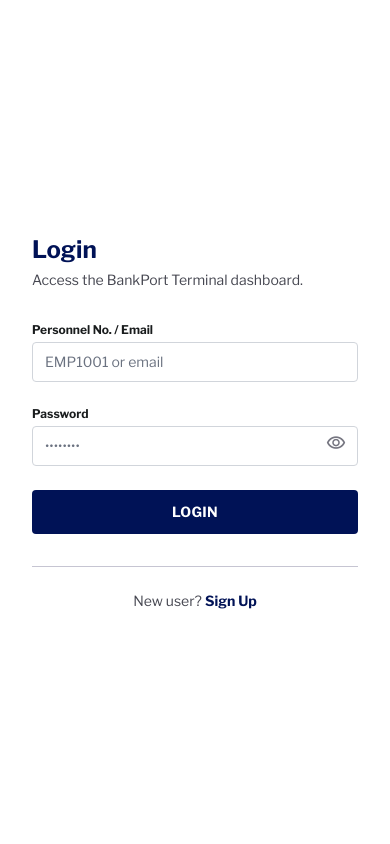
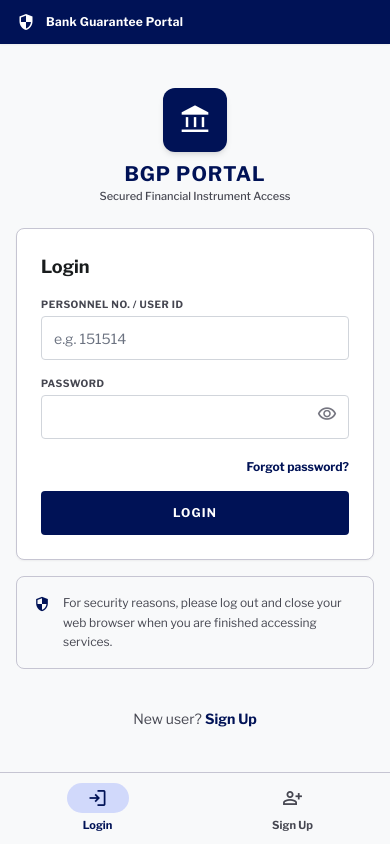
Before and after one commit to adarshmohit9334/Internship-Project, a Flask app: page /login in a window 390 px wide. Run offline with Flask 3, Linux system fonts and the light colour scheme; some libraries are stand-ins or nearby versions.

Commit message:
Customize mobile login page layout to match design mockup screenshot

```diff
--- a/bg_portal/templates/auth/login.html
+++ b/bg_portal/templates/auth/login.html
@@ -58,8 +58,15 @@
         }
     </style>
 </head>
-<body class="min-h-screen w-full flex items-stretch overflow-y-auto">
-    <!-- Left Panel: Brand Anchor -->
+<body class="min-h-screen w-full flex flex-col md:flex-row items-stretch overflow-y-auto bg-surface">
+
+    <!-- Mobile view header -->
+    <div class="md:hidden w-full bg-[#001256] text-white flex items-center px-4 py-3 gap-2.5 z-50 shadow-sm">
+        <span class="material-symbols-outlined text-[20px]" style="font-variation-settings: 'FILL' 0;">security</span>
+        <span class="text-xs font-bold tracking-wide">Bank Guarantee Portal</span>
+    </div>
+
+    <!-- Left Panel: Brand Anchor (Desktop only) -->
     <div class="hidden md:flex md:w-1/2 bg-primary-container items-center justify-center relative overflow-hidden">
         <div class="absolute inset-0 opacity-10 pointer-events-none" style="background-image: radial-gradient(#ffffff 0.5px, transparent 0.5px); background-size: 24px 24px;"></div>
         <div class="z-10 text-center px-8 max-w-md">
@@ -90,12 +97,29 @@
     </div>
 
     <!-- Right Panel: Transactional Form -->
-    <div class="w-full md:w-1/2 bg-white flex items-center justify-center p-8 overflow-y-auto">
-        <div class="w-full max-w-[360px]">
-            <div class="mb-8">
+    <div class="w-full md:w-1/2 flex flex-col items-center justify-center px-4 py-8 sm:px-8 overflow-y-auto min-h-[calc(100vh-44px)] md:min-h-screen bg-surface">
+        <div class="w-full max-w-[360px] pb-20 md:pb-0">
+
+            <!-- Mobile logo header -->
+            <div class="md:hidden flex flex-col items-center mt-2 mb-6">
+                <div class="w-16 h-16 bg-[#001256] rounded-xl flex items-center justify-center shadow-md mb-3">
+                    <span class="material-symbols-outlined text-[32px] text-white" style="font-variation-settings: 'FILL' 1;">account_balance</span>
+                </div>
+                <h1 class="text-xl font-bold text-[#001256] tracking-wider leading-none">BGP PORTAL</h1>
+                <p class="text-[11px] text-on-surface-variant font-medium mt-1">Secured Financial Instrument Access</p>
+            </div>
+
+            <!-- Title (Desktop only) -->
+            <div class="hidden md:block mb-8">
                 <h2 class="font-h1 text-2xl text-primary font-bold mb-1">Login</h2>
                 <p class="font-body-md text-sm text-on-surface-variant">Access the BankPort Terminal dashboard.</p>
             </div>
+
+            <!-- Login Card Container -->
+            <div class="bg-white md:bg-transparent border border-outline-variant md:border-0 rounded-lg p-6 md:p-0 shadow-sm md:shadow-none mb-4">
+
+                <!-- Card Header (Mobile only) -->
+                <h2 class="md:hidden text-lg font-bold text-on-surface mb-4">Login</h2>
 
                 <!-- Flash Stack -->
                 {% with messages = get_flashed_messages(with_categories=true) %}
@@ -111,35 +135,64 @@
                     {% endif %}
                 {% endwith %}
 
-            <form class="space-y-6" id="loginForm" method="POST">
+                <form class="space-y-4 md:space-y-6" id="loginForm" method="POST">
                     <!-- Personnel No. / Email -->
                     <div class="flex flex-col space-y-1">
-                    <label class="font-label-bold text-xs font-bold text-on-surface" for="personnel_no">Personnel No. / Email</label>
-                    <input class="login-input h-10 px-3 font-input-text text-sm bg-white" id="personnel_no" name="personnel_no" placeholder="EMP1001 or email" required="" type="text"/>
+                        <label class="font-label-bold text-[10px] font-bold text-on-surface-variant uppercase tracking-wider" for="personnel_no">Personnel No. / User ID</label>
+                        <input class="login-input h-11 px-3 font-input-text text-sm bg-white" id="personnel_no" name="personnel_no" placeholder="e.g. 151514" required="" type="text"/>
                     </div>
                     <!-- Password -->
                     <div class="flex flex-col space-y-1 relative">
-                    <label class="font-label-bold text-xs font-bold text-on-surface" for="password">Password</label>
+                        <label class="font-label-bold text-[10px] font-bold text-on-surface-variant uppercase tracking-wider" for="password">Password</label>
                         <div class="relative">
-                        <input class="login-input h-10 w-full pl-3 pr-10 font-input-text text-sm bg-white" id="password" name="password" placeholder="••••••••" required="" type="password"/>
+                            <input class="login-input h-11 w-full pl-3 pr-10 font-input-text text-sm bg-white" id="password" name="password" required="" type="password"/>
                             <button class="absolute right-3 top-1/2 -translate-y-1/2 text-outline hover:text-primary transition-colors" onclick="togglePasswordVisibility()" type="button">
                                 <span class="material-symbols-outlined text-[20px]" data-icon="visibility" id="eye_icon">visibility</span>
                             </button>
                         </div>
                     </div>
+
+                    <!-- Forgot password -->
+                    <div class="flex justify-end text-xs font-bold text-[#001256] hover:underline pt-1">
+                        <a href="#">Forgot password?</a>
+                    </div>
+
                     <!-- Submit Button -->
-                <button class="w-full h-11 bg-primary text-on-primary font-label-bold text-sm font-bold uppercase tracking-wide rounded hover:bg-opacity-90 active:scale-[0.98] transition-all duration-150 flex items-center justify-center" type="submit">
+                    <button class="w-full h-11 bg-primary text-on-primary font-label-bold text-xs font-bold uppercase tracking-widest rounded hover:bg-opacity-90 active:scale-[0.98] transition-all duration-150 flex items-center justify-center mt-4" type="submit">
                         Login
                     </button>
                 </form>
+            </div>
+
+            <!-- Security Check Card Banner (Mobile style) -->
+            <div class="bg-surface-container-low border border-outline-variant p-4 rounded-lg text-xs text-on-surface-variant flex gap-3 mb-6 items-start mt-4">
+                <span class="material-symbols-outlined text-[18px] text-[#001256] flex-shrink-0 mt-0.5" style="font-variation-settings: 'FILL' 0;">security</span>
+                <p class="leading-relaxed">For security reasons, please log out and close your web browser when you are finished accessing services.</p>
+            </div>
 
             <!-- Secondary Action -->
-            <div class="mt-8 pt-6 border-t border-outline-variant text-center">
+            <div class="pt-4 text-center">
                 <p class="font-body-md text-sm text-on-surface-variant">
                     New user? <a class="font-label-bold font-bold text-primary hover:underline" href="{{ url_for('auth.signup_step1') }}">Sign Up</a>
                 </p>
             </div>
         </div>
+    </div>
+
+    <!-- Mobile Bottom Navigation Bar -->
+    <div class="md:hidden fixed bottom-0 left-0 right-0 h-[72px] bg-surface-container-low border-t border-outline-variant flex justify-around items-center z-50">
+        <a href="{{ url_for('auth.login') }}" class="flex flex-col items-center justify-center text-primary">
+            <div class="px-5 py-1 bg-[#7990ff]/30 rounded-full flex items-center justify-center mb-1 text-primary">
+                <span class="material-symbols-outlined text-[22px]" style="font-variation-settings: 'FILL' 0;">login</span>
+            </div>
+            <span class="text-[11px] font-bold">Login</span>
+        </a>
+        <a href="{{ url_for('auth.signup_step1') }}" class="flex flex-col items-center justify-center text-on-surface-variant">
+            <div class="px-5 py-1 rounded-full flex items-center justify-center mb-1 hover:bg-surface-container-high">
+                <span class="material-symbols-outlined text-[22px]" style="font-variation-settings: 'FILL' 0;">person_add</span>
+            </div>
+            <span class="text-[11px] font-bold">Sign Up</span>
+        </a>
     </div>
 
     <script>
```
Lines whose indentation alone changed are shown as unchanged.
